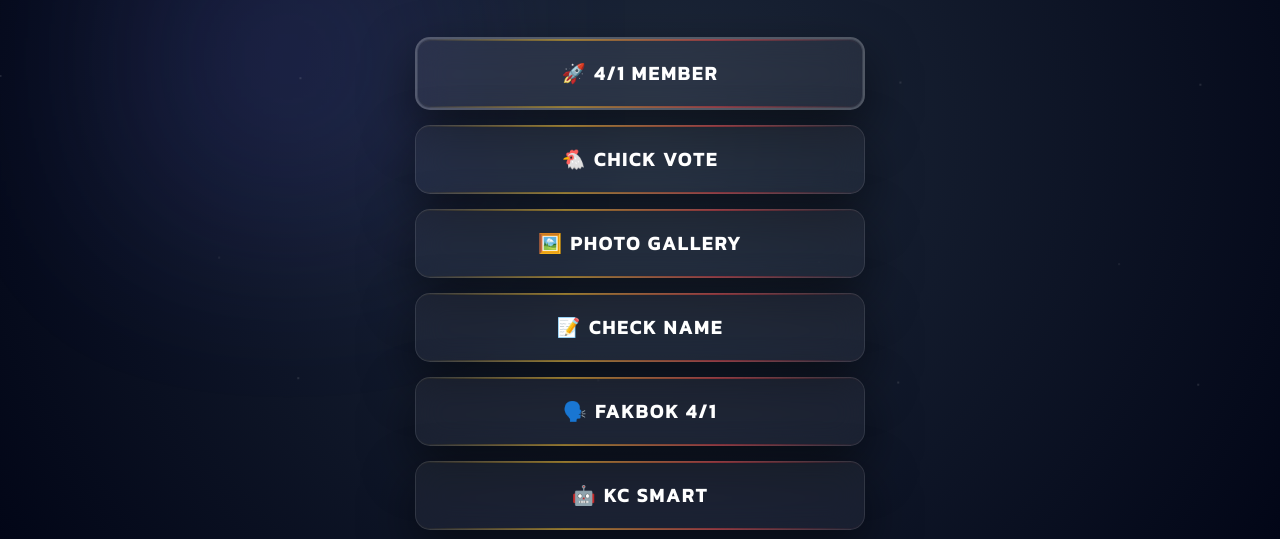
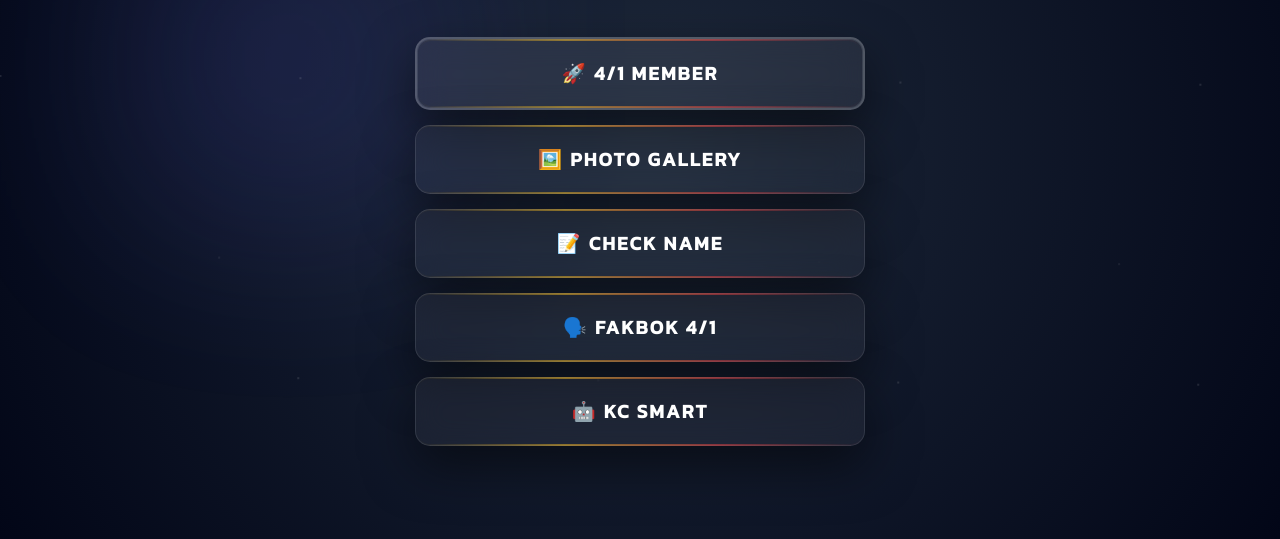
Before and after one commit to NoTtOnNoT/SMTE18, a plain HTML site: page index.html in a window 1280 px wide. Shown: the part 261-800 px from the top of the page. Drawn offline with nearby package versions, Linux system fonts and the light colour scheme; no server answers.

Commit message:
Add files via upload

```diff
--- a/index.html
+++ b/index.html
@@ -42,9 +42,9 @@
                         <div class="btn-shine"></div>
                         <span>🚀 4/1 Member</span>
                     </button>
-                    <button class="nav-btn" onclick="goToPage('vote-page')">
+                    <!-- <button class="nav-btn" onclick="goToPage('vote-page')">
                         <span>🐔 CHICK VOTE</span>
-                    </button>
+                    </button> -->
                     <button class="nav-btn secondary"
                         onclick="window.location.href='https://photo-smte18.vercel.app'">
                         <span>🖼️ Photo Gallery</span>
```
